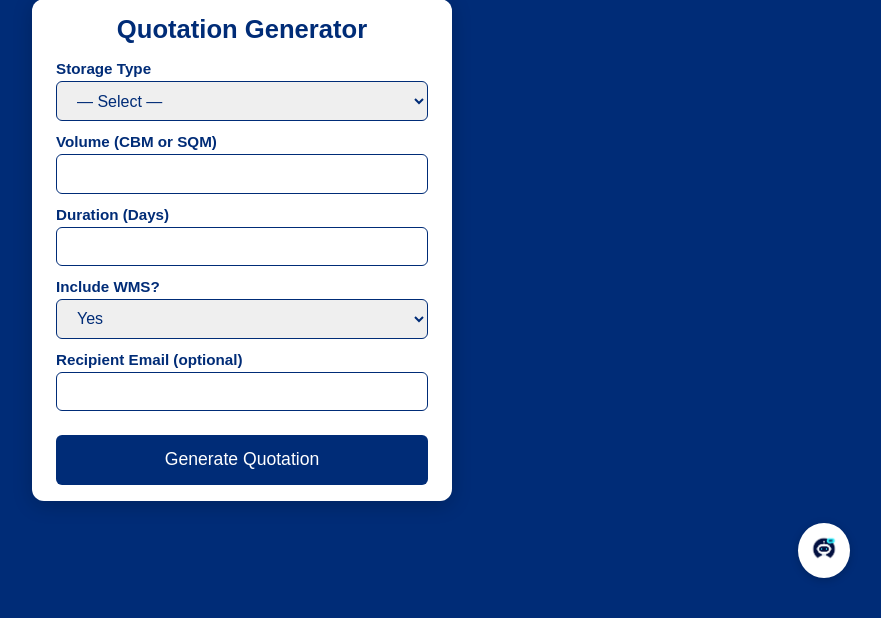
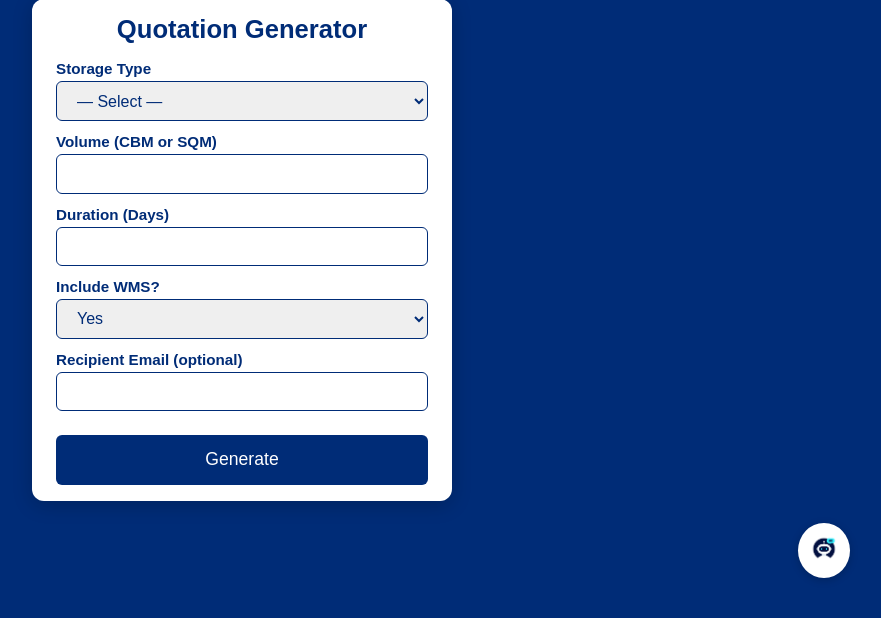
Before and after one commit to Jawadmhd1986/dsv_quotation_tool, a Flask app: page / in a window 1280 px wide. Shown: the part 182-800 px from the top of the page, without its empty margins (398-1279 px from the left). Run offline with Flask 3, Linux system fonts and the light colour scheme.

Commit message:
Update form.html

```diff
--- a/templates/form.html
+++ b/templates/form.html
@@ -48,7 +48,7 @@
         <input type="email" id="email" name="email" />
 
         <button type="submit" class="btn-generate">
-          Generate Quotation
+          Generate
         </button>
       </form>
     </div>
```
